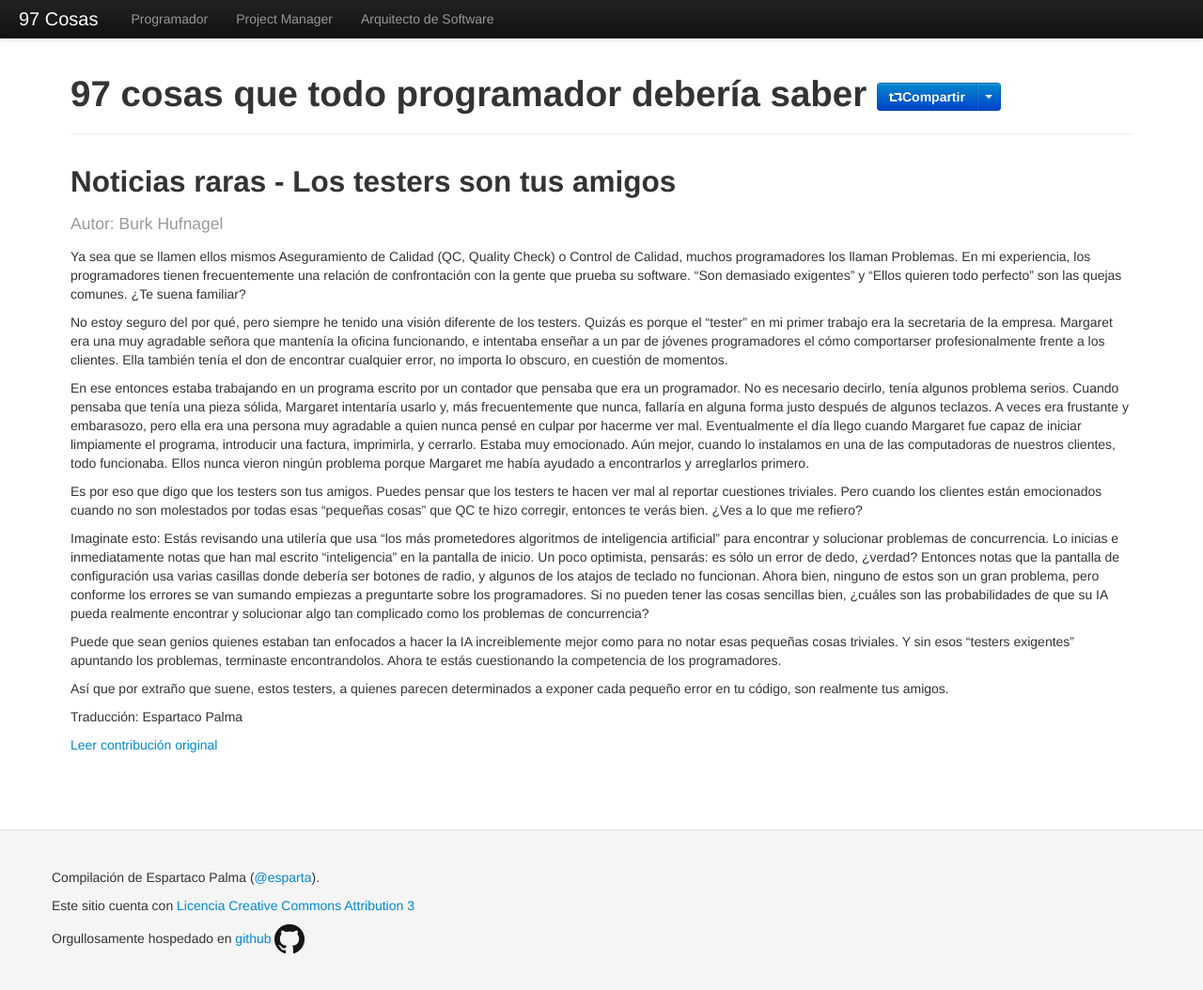
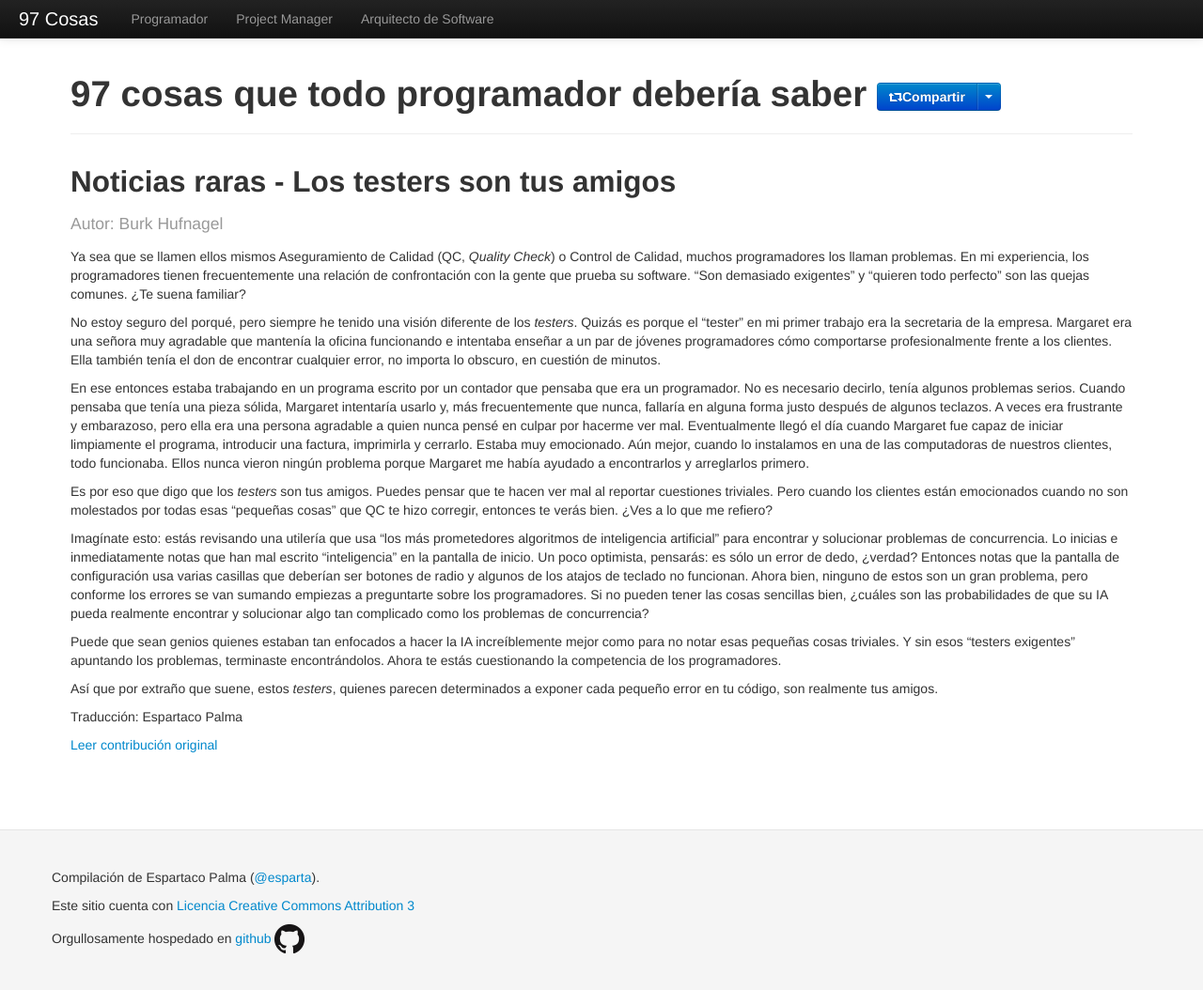
Before and after one commit to esparta/97cosas, a Jekyll site: the page built from programador/testers-amigos.md, in a window 1280 px wide and 1056 px high. Shown: the whole window at 94% size. Built offline with Jekyll 4.4.1, drawn with Linux system fonts in a browser that asks for light colours; comment, search, counter and statistics services are not loaded.

Commit message:
Spelling corrections on testers-amigos

```diff
--- a/programador/testers-amigos.md
+++ b/programador/testers-amigos.md
@@ -7,47 +7,47 @@ translator: Espartaco Palma
 original: http://programmer.97things.oreilly.com/wiki/index.php/News_of_the_Weird:_Testers_Are_Your_Friends
 ---
 
-Ya sea que se llamen ellos mismos Aseguramiento de Calidad (QC, Quality
-Check) o Control de Calidad, muchos programadores los llaman Problemas.
+Ya sea que se llamen ellos mismos Aseguramiento de Calidad (QC, _Quality
+Check_) o Control de Calidad, muchos programadores los llaman problemas.
 En mi experiencia, los programadores tienen frecuentemente una relación
-de confrontación con la gente que prueba su software. "Son demasiado
-exigentes" y "Ellos quieren todo perfecto" son las quejas comunes. ¿Te
-suena familiar?
+de confrontación con la gente que prueba su software. “Son demasiado
+exigentes” y “quieren todo perfecto” son las quejas comunes. ¿Te suena
+familiar?
 
-No estoy seguro del por qué, pero siempre he tenido una visión diferente
-de los testers. Quizás es porque el "tester" en mi primer trabajo era la
-secretaria de la empresa. Margaret era una muy agradable señora que
-mantenía la oficina funcionando, e intentaba enseñar a un par de jóvenes
-programadores el cómo comportarser profesionalmente frente a los
-clientes. Ella también tenía el don de encontrar cualquier error, no
-importa lo obscuro, en cuestión de momentos.
+No estoy seguro del porqué, pero siempre he tenido una visión diferente
+de los _testers_. Quizás es porque el “tester” en mi primer trabajo era
+la secretaria de la empresa. Margaret era una señora muy agradable que
+mantenía la oficina funcionando e intentaba enseñar a un par de jóvenes
+programadores cómo comportarse profesionalmente frente a los clientes.
+Ella también tenía el don de encontrar cualquier error, no importa lo
+obscuro, en cuestión de minutos.
 
 En ese entonces estaba trabajando en un programa escrito por un contador
 que pensaba que era un programador. No es necesario decirlo, tenía
-algunos problema serios. Cuando pensaba que tenía una pieza sólida,
+algunos problemas serios. Cuando pensaba que tenía una pieza sólida,
 Margaret intentaría usarlo y, más frecuentemente que nunca, fallaría en
-alguna forma justo después de algunos teclazos. A veces era frustante y
-embarasozo, pero ella era una persona muy agradable a quien nunca pensé
-en culpar por hacerme ver mal. Eventualmente el día llego cuando
-Margaret fue capaz de iniciar limpiamente el programa, introducir una
-factura, imprimirla, y cerrarlo. Estaba muy emocionado. Aún mejor,
-cuando lo instalamos en una de las computadoras de nuestros clientes,
-todo funcionaba. Ellos nunca vieron ningún problema porque Margaret me
-había ayudado a encontrarlos y arreglarlos primero.
+alguna forma justo después de algunos teclazos. A veces era frustrante y
+embarazoso, pero ella era una persona agradable a quien nunca pensé en
+culpar por hacerme ver mal. Eventualmente llegó el día cuando Margaret
+fue capaz de iniciar limpiamente el programa, introducir una factura,
+imprimirla y cerrarlo. Estaba muy emocionado. Aún mejor, cuando lo
+instalamos en una de las computadoras de nuestros clientes, todo
+funcionaba. Ellos nunca vieron ningún problema porque Margaret me había
+ayudado a encontrarlos y arreglarlos primero.
 
-Es por eso que digo que los testers son tus amigos. Puedes pensar que
-los testers te hacen ver mal al reportar cuestiones triviales. Pero
-cuando los clientes están emocionados cuando no son molestados por todas
-esas "pequeñas cosas" que QC te hizo corregir, entonces te verás bien.
-¿Ves a lo que me refiero?
+Es por eso que digo que los _testers_ son tus amigos. Puedes pensar que
+te hacen ver mal al reportar cuestiones triviales. Pero cuando los
+clientes están emocionados cuando no son molestados por todas esas
+“pequeñas cosas” que QC te hizo corregir, entonces te verás bien. ¿Ves a
+lo que me refiero?
 
-Imaginate esto: Estás revisando una utilería que usa "los más
-prometedores algoritmos de inteligencia artificial" para encontrar y
+Imagínate esto: estás revisando una utilería que usa “los más
+prometedores algoritmos de inteligencia artificial” para encontrar y
 solucionar problemas de concurrencia. Lo inicias e inmediatamente notas
-que han mal escrito "inteligencia" en la pantalla de inicio. Un poco
+que han mal escrito “inteligencia” en la pantalla de inicio. Un poco
 optimista, pensarás: es sólo un error de dedo, ¿verdad? Entonces notas
-que la pantalla de configuración usa varias casillas donde debería ser
-botones de radio, y algunos de los atajos de teclado no funcionan. Ahora
+que la pantalla de configuración usa varias casillas que deberían ser
+botones de radio y algunos de los atajos de teclado no funcionan. Ahora
 bien, ninguno de estos son un gran problema, pero conforme los errores
 se van sumando empiezas a preguntarte sobre los programadores. Si no
 pueden tener las cosas sencillas bien, ¿cuáles son las probabilidades de
@@ -55,11 +55,11 @@ que su IA pueda realmente encontrar y solucionar algo tan complicado
 como los problemas de concurrencia?
 
 Puede que sean genios quienes estaban tan enfocados a hacer la IA
-increiblemente mejor como para no notar esas pequeñas cosas triviales. Y
-sin esos "testers exigentes" apuntando los problemas, terminaste
-encontrandolos. Ahora te estás cuestionando la competencia de los
+increíblemente mejor como para no notar esas pequeñas cosas triviales. Y
+sin esos “testers exigentes” apuntando los problemas, terminaste
+encontrándolos. Ahora te estás cuestionando la competencia de los
 programadores.
 
-Así que por extraño que suene, estos testers, a quienes parecen
+Así que por extraño que suene, estos _testers_, quienes parecen
 determinados a exponer cada pequeño error en tu código, son realmente
 tus amigos.
```
